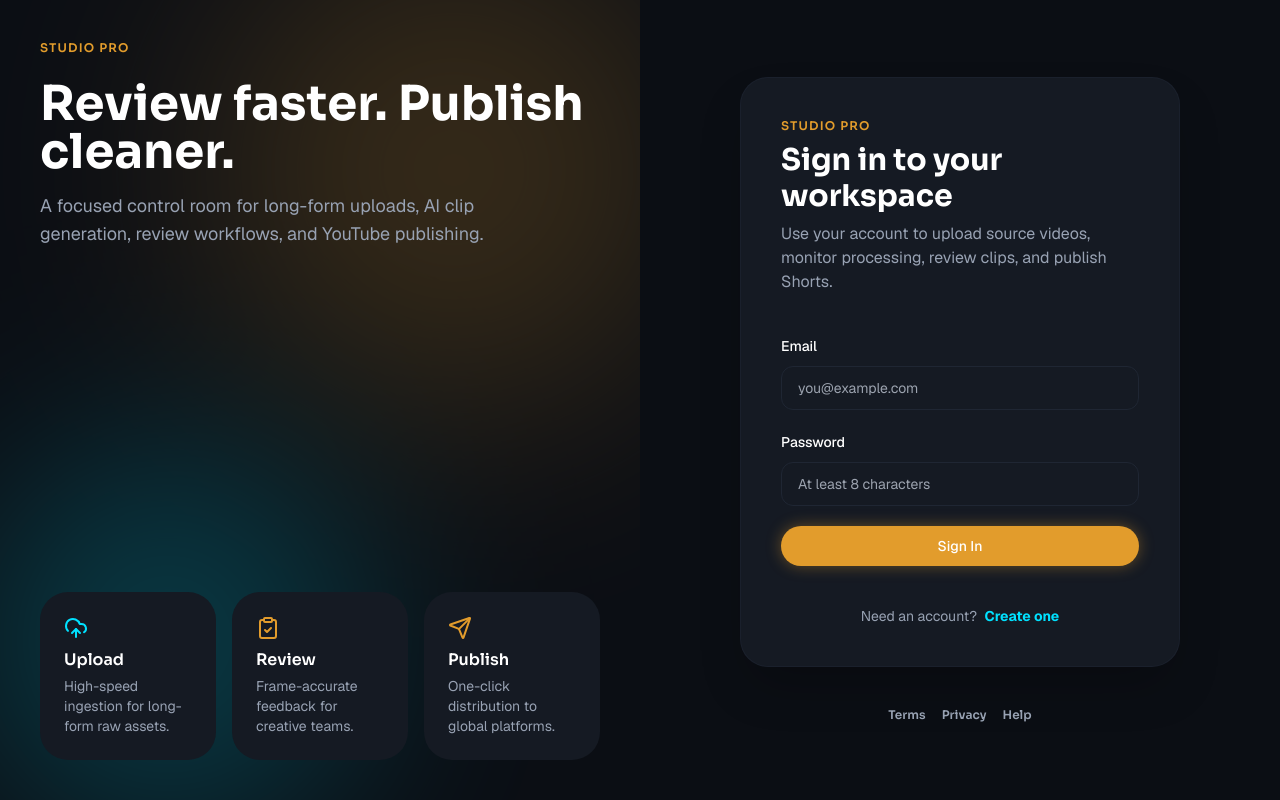
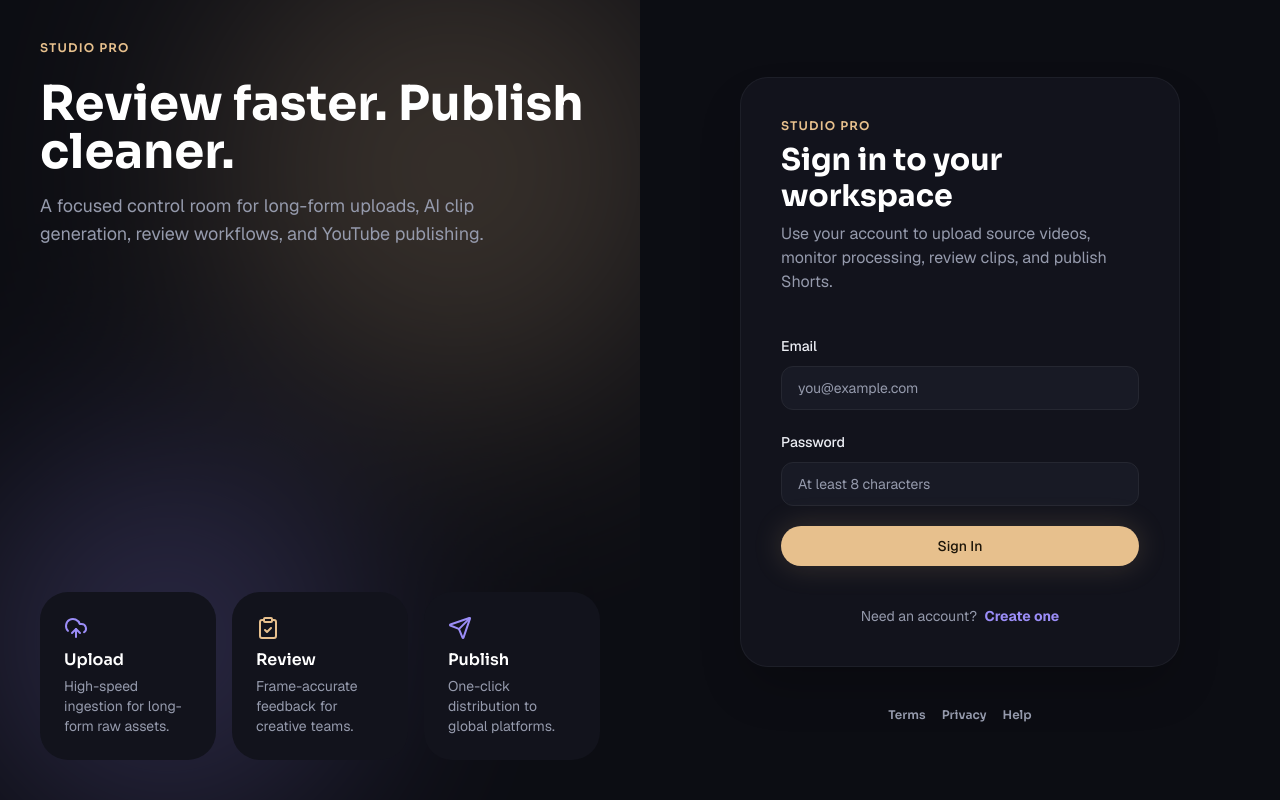
Before and after one commit to KARLOSSONRIVO/YT_SHORTS_AUTOMATION_FRONTEND, a Next.js app: page /login in a window 1280 px wide. Built offline with nearby package versions, Linux system fonts and the light colour scheme; no server answers.

Commit message:
DESIGN
Change UI design

```diff
--- a/src/app/globals.css
+++ b/src/app/globals.css
@@ -4,25 +4,27 @@
 
 @layer base {
   :root {
-    --background: 218 29% 6%;
-    --foreground: 0 0% 100%;
-    --card: 217 24% 11%;
-    --card-foreground: 0 0% 100%;
-    --popover: 217 24% 11%;
-    --popover-foreground: 0 0% 100%;
-    --primary: 37 76% 53%;
-    --primary-foreground: 0 0% 100%;
-    --secondary: 219 25% 16%;
-    --secondary-foreground: 0 0% 100%;
-    --muted: 218 11% 33%;
-    --muted-foreground: 218 15% 65%;
-    --accent: 187 100% 50%;
-    --accent-foreground: 218 29% 6%;
+    /* Aurora — indigo-charcoal ground, soft-gold primary, violet + teal accents */
+    --background: 231 23% 6%;
+    --foreground: 225 27% 94%;
+    --card: 234 21% 9%;
+    --card-foreground: 225 27% 94%;
+    --popover: 234 21% 9%;
+    --popover-foreground: 225 27% 94%;
+    --primary: 34 65% 73%;
+    --primary-foreground: 37 56% 7%;
+    --secondary: 232 17% 13%;
+    --secondary-foreground: 225 27% 94%;
+    --muted: 230 12% 22%;
+    --muted-foreground: 228 12% 63%;
+    --accent: 248 87% 76%;
+    --accent-foreground: 231 23% 6%;
+    --accent-2: 172 61% 59%;
     --destructive: 0 84% 60%;
     --destructive-foreground: 0 0% 98%;
-    --border: 219 25% 16%;
-    --input: 217 24% 11%;
-    --ring: 37 76% 53%;
+    --border: 232 14% 17%;
+    --input: 234 20% 12%;
+    --ring: 248 87% 76%;
   }
 
   * {
@@ -36,6 +38,11 @@
   body {
     @apply bg-background text-foreground;
   }
+
+  ::selection {
+    background: hsl(var(--primary));
+    color: hsl(var(--primary-foreground));
+  }
 }
 
 @layer utilities {
@@ -47,11 +54,20 @@
     font-family: var(--font-body), sans-serif;
   }
 
+  .font-display {
+    font-family: var(--font-display), Georgia, "Times New Roman", serif;
+  }
+
+  .font-mono {
+    font-family: var(--font-mono), ui-monospace, "SFMono-Regular", monospace;
+  }
+
+  /* Aurora depth: soft luminous glow, not hard neon */
   .neon-glow-primary {
-    box-shadow: 0 0 15px hsl(var(--primary) / 0.4);
+    box-shadow: 0 0 30px hsl(var(--primary) / 0.18);
   }
 
   .neon-glow-accent:focus-within {
-    box-shadow: 0 0 10px hsl(var(--accent) / 0.3);
+    box-shadow: 0 0 24px hsl(var(--accent) / 0.22);
   }
 }
--- a/src/app/layout.tsx
+++ b/src/app/layout.tsx
@@ -1,6 +1,6 @@
 import type { Metadata } from "next";
 import type { ReactNode } from "react";
-import { Sora, Geist } from "next/font/google";
+import { Sora, Geist, Fraunces, IBM_Plex_Mono } from "next/font/google";
 import { AppProviders } from "./providers";
 import "./globals.css";
 
@@ -14,6 +14,18 @@ const sora = Sora({
   variable: "--font-heading"
 });
 
+const fraunces = Fraunces({
+  subsets: ["latin"],
+  variable: "--font-display",
+  style: ["normal", "italic"]
+});
+
+const plexMono = IBM_Plex_Mono({
+  subsets: ["latin"],
+  variable: "--font-mono",
+  weight: ["400", "500"]
+});
+
 export const metadata: Metadata = {
   title: "Studio Pro",
   description: "Frontend dashboard for a YouTube Shorts automation workflow."
@@ -22,7 +34,7 @@ export const metadata: Metadata = {
 export default function RootLayout({ children }: { children: ReactNode }) {
   return (
     <html lang="en">
-      <body className={`${geist.variable} ${sora.variable} min-h-screen bg-background font-body text-foreground antialiased`}>
+      <body className={`${geist.variable} ${sora.variable} ${fraunces.variable} ${plexMono.variable} min-h-screen bg-background font-body text-foreground antialiased`}>
         <AppProviders>{children}</AppProviders>
       </body>
     </html>
--- a/src/components/common/stat-card.tsx
+++ b/src/components/common/stat-card.tsx
@@ -22,7 +22,7 @@ export function StatCard({
       </span>
 
       <div className="mt-2 flex items-baseline gap-4">
-        <span className="font-heading text-4xl font-bold text-primary">{value}</span>
+        <span className="font-display text-4xl font-medium text-primary">{value}</span>
         {hint && <span className="text-xs text-muted-foreground">{hint}</span>}
       </div>
     </Card>
--- a/src/components/layout/dashboard-shell.tsx
+++ b/src/components/layout/dashboard-shell.tsx
@@ -12,6 +12,11 @@ export function DashboardShell({ children }: { children: ReactNode }) {
 
   return (
     <div className="min-h-screen bg-background text-foreground selection:bg-primary/30 overflow-x-hidden">
+      <div aria-hidden className="pointer-events-none fixed inset-0 -z-10 overflow-hidden">
+        <div className="absolute -left-40 -top-48 h-[40rem] w-[40rem] rounded-full bg-primary/10 blur-[130px]" />
+        <div className="absolute right-[-12rem] top-1/4 h-[36rem] w-[36rem] rounded-full bg-accent/10 blur-[140px]" />
+        <div className="absolute bottom-[-14rem] left-1/3 h-[32rem] w-[32rem] rounded-full bg-accent-2/[0.08] blur-[130px]" />
+      </div>
       <SidebarNav pathname={pathname} />
       <MobileNav open={navOpen} onOpenChange={setNavOpen} />
 
--- a/src/components/layout/mobile-nav.tsx
+++ b/src/components/layout/mobile-nav.tsx
@@ -25,7 +25,7 @@ export function MobileNav({
   return (
     <Dialog.Root open={open} onOpenChange={onOpenChange}>
       <Dialog.Portal>
-        <Dialog.Overlay className="fixed inset-0 z-50 bg-slate-950/60 backdrop-blur-sm lg:hidden" />
+        <Dialog.Overlay className="fixed inset-0 z-50 bg-background/80 backdrop-blur-sm lg:hidden" />
         <Dialog.Content
           id="mobile-nav"
           aria-label="Main navigation"
--- a/src/components/layout/page-header.tsx
+++ b/src/components/layout/page-header.tsx
@@ -16,8 +16,8 @@ export function PageHeader({
   return (
     <div className="flex flex-col gap-4 md:flex-row md:items-end md:justify-between">
       <div>
-        {showTitle && eyebrow ? <p className="text-xs font-semibold uppercase tracking-[0.24em] text-primary">{eyebrow}</p> : null}
-        {showTitle ? <h1 className="mt-2 font-heading text-3xl font-semibold tracking-tight text-foreground">{title}</h1> : null}
+        {showTitle && eyebrow ? <p className="font-mono text-[0.7rem] font-medium uppercase tracking-[0.3em] text-primary">{eyebrow}</p> : null}
+        {showTitle ? <h1 className="mt-3 font-display text-3xl md:text-4xl font-medium tracking-tight text-foreground">{title}</h1> : null}
         {description ? <p className={showTitle ? "mt-2 max-w-2xl text-sm text-muted-foreground" : "max-w-2xl text-sm text-muted-foreground"}>{description}</p> : null}
       </div>
       {actions}
--- a/src/components/ui/badge.tsx
+++ b/src/components/ui/badge.tsx
@@ -10,9 +10,9 @@ const badgeVariants = cva(
         default: "border-transparent bg-primary/10 text-primary",
         secondary: "border-transparent bg-secondary text-secondary-foreground",
         outline: "border-border text-foreground",
-        success: "border-transparent bg-emerald-500/15 text-emerald-700",
-        warning: "border-transparent bg-amber-500/15 text-amber-700",
-        destructive: "border-transparent bg-rose-500/15 text-rose-700"
+        success: "border-transparent bg-emerald-500/15 text-emerald-300",
+        warning: "border-transparent bg-amber-500/15 text-amber-300",
+        destructive: "border-transparent bg-rose-500/15 text-rose-300"
       }
     },
     defaultVariants: {
--- a/src/components/ui/button.tsx
+++ b/src/components/ui/button.tsx
@@ -10,8 +10,8 @@ const buttonVariants = cva(
       variant: {
         default: "bg-primary text-primary-foreground shadow-soft hover:opacity-95 neon-glow-primary",
         secondary: "bg-secondary text-secondary-foreground hover:bg-secondary/80",
-        ghost: "text-foreground hover:bg-accent hover:text-accent-foreground",
-        outline: "border border-border bg-background hover:bg-accent hover:text-accent-foreground",
+        ghost: "text-foreground hover:bg-secondary",
+        outline: "border border-border bg-background hover:bg-secondary",
         destructive: "bg-destructive text-destructive-foreground hover:opacity-90"
       },
       size: {
--- a/src/components/ui/card.tsx
+++ b/src/components/ui/card.tsx
@@ -16,7 +16,7 @@ export function CardHeader({ className, ...props }: HTMLAttributes<HTMLDivElemen
 }
 
 export function CardTitle({ className, ...props }: HTMLAttributes<HTMLHeadingElement>) {
-  return <h3 className={cn("text-lg font-semibold tracking-tight", className)} {...props} />;
+  return <h3 className={cn("font-heading text-lg font-semibold tracking-tight", className)} {...props} />;
 }
 
 export function CardDescription({ className, ...props }: HTMLAttributes<HTMLParagraphElement>) {
--- a/src/components/ui/input.tsx
+++ b/src/components/ui/input.tsx
@@ -6,7 +6,7 @@ export const Input = React.forwardRef<HTMLInputElement, React.ComponentProps<"in
     <input
       ref={ref}
       className={cn(
-        "neon-glow-accent flex h-11 w-full rounded-control border border-border bg-input px-4 py-2 text-sm outline-none transition focus-visible:ring-0 focus-visible:border-accent disabled:cursor-not-allowed disabled:opacity-50",
+        "neon-glow-accent flex h-11 w-full rounded-control border border-border bg-input px-4 py-2 text-sm text-foreground outline-none transition placeholder:text-muted-foreground focus-visible:border-accent focus-visible:ring-0 disabled:cursor-not-allowed disabled:opacity-50",
         className
       )}
       {...props}
--- a/tailwind.config.ts
+++ b/tailwind.config.ts
@@ -26,6 +26,7 @@ const config: Config = {
           DEFAULT: "hsl(var(--accent))",
           foreground: "hsl(var(--accent-foreground))"
         },
+        "accent-2": "hsl(var(--accent-2))",
         card: {
           DEFAULT: "hsl(var(--card))",
           foreground: "hsl(var(--card-foreground))"
```
Also changed, not shown: src/components/layout/sidebar-nav.tsx (+8 -8 lines).
